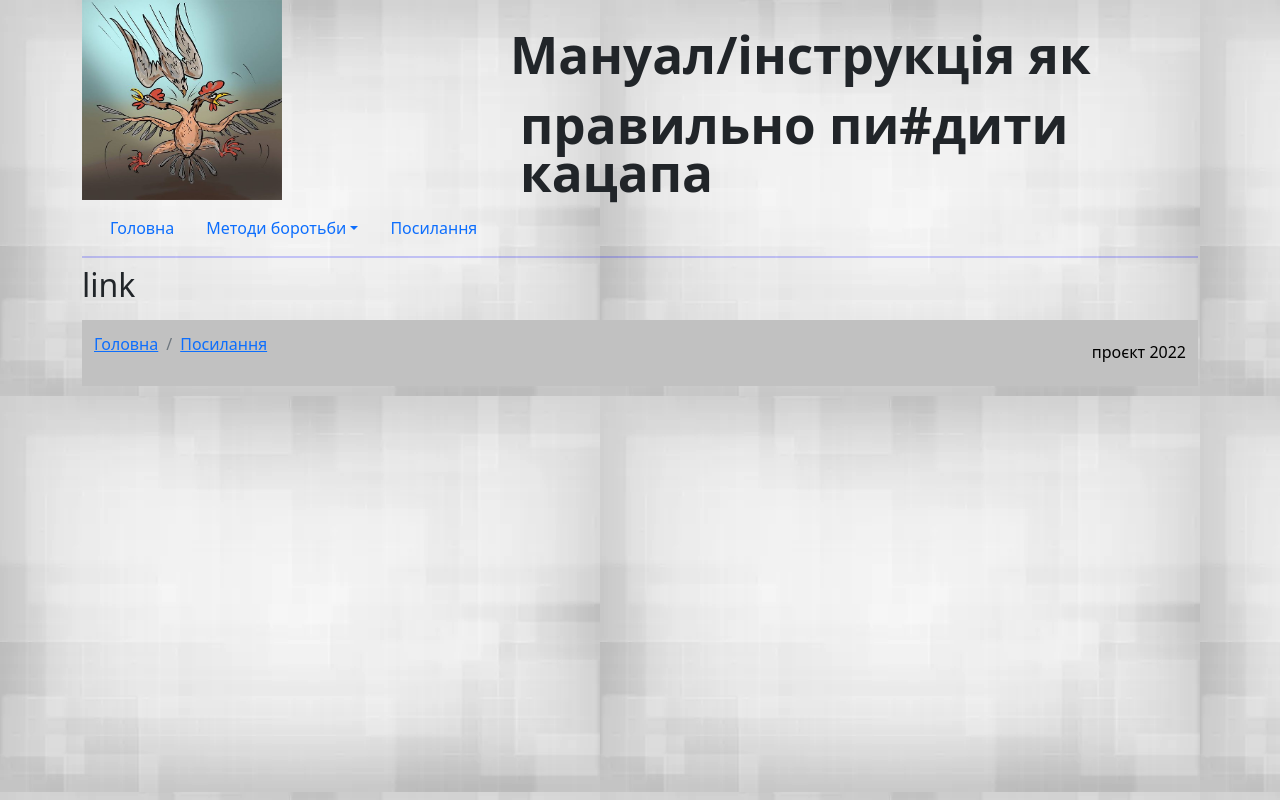
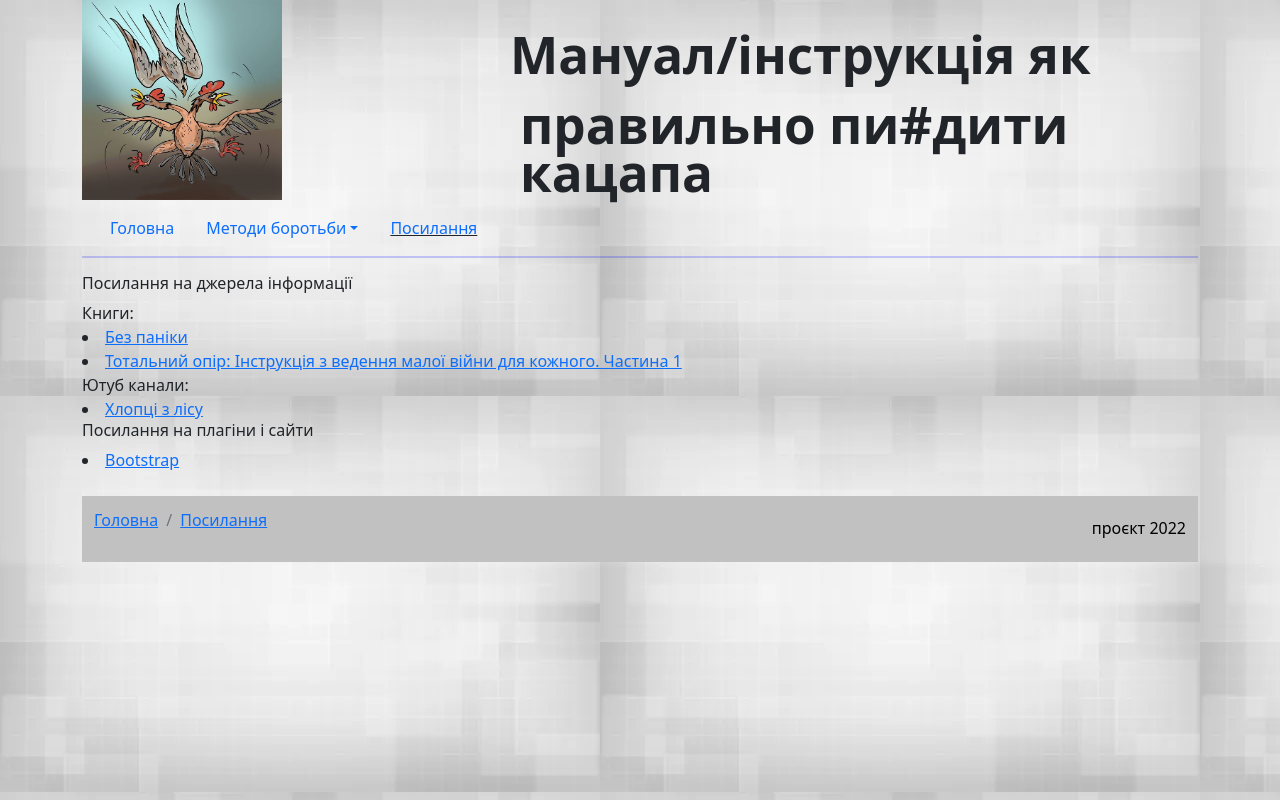
Before and after one commit to Kserhi/Web, a plain HTML site: page link.html in a window 1280 px wide. Drawn offline with nearby package versions, Linux system fonts and the light colour scheme.

Commit message:
наповненя сайту

```diff
--- a/link.html
+++ b/link.html
@@ -33,7 +33,7 @@
               <li><a class="dropdown-item" href="file:///C:/Users/laki/Desktop/Web-main/partez.html">Партизанщина</a></li>
             </ul>
           </li>
-          <li class="nav-item">
+          <li class="nav-item lowLine">
             <a class="nav-link" href="file:///C:/Users/laki/Desktop/Web-main/link.html">Посилання</a>
           </li>
         </ul>
@@ -41,26 +41,30 @@
     </div>
   </nav>
 
-
-
   </header>
 
-
 <main>
-
-
-
-
-
-
+<br>
 <section>
-      <p><h2>link</h2></p>
-
-
+<h6>Посилання на джерела інформації</h6>
+   Книги:
+  <li><a href="https://www.yakaboo.ua/ua/bez-paniki-jak-vizhiti-borotisja-j-peremogti-pid-chas-bojovih-dij-poradnik-dlja-civil-nogo-naselennja.html">Без паніки</a>
+  </li>
+  <li>
+    <a href="https://astrolabium.com.ua/totalnyj_opir_instrukcija_z_vedennja_maloji_vijny_dlja_kozhnogo_chastyna_1-fon_dah_gans.html">Тотальний опір: Інструкція з ведення малої війни для кожного. Частина 1</a>
+  </li>
+  Ютуб канали:
+  <li>
+    <a href="https://www.youtube.com/channel/UCyCGOQ9g-S8HI3JtByK6b4A">Хлопці з лісу</a>
+  </li>
+</section>
+<h6>Посилання на плагіни і сайти</h6>
+<li>
+    <a href="https://getbootstrap.com/">Bootstrap</a>
+</li>
+</section>
+<br>
 </main>
-
-
-
 
 <footer class="page-footer">
     <div class="container">
@@ -71,15 +75,9 @@
       </ol>
     </nav>
      <p>проєкт 2022</p>
-
-
       </div>
-
 </footer>
-
-
  <script src="https://cdn.jsdelivr.net/npm/@popperjs/core@2.10.2/dist/umd/popper.min.js" integrity="sha384-7+zCNj/IqJ95wo16oMtfsKbZ9ccEh31eOz1HGyDuCQ6wgnyJNSYdrPa03rtR1zdB" crossorigin="anonymous"></script>
  <script src="https://cdn.jsdelivr.net/npm/bootstrap@5.1.3/dist/js/bootstrap.min.js" integrity="sha384-QJHtvGhmr9XOIpI6YVutG+2QOK9T+ZnN4kzFN1RtK3zEFEIsxhlmWl5/YESvpZ13" crossorigin="anonymous"></script>
-
 </body>
 </html>
--- a/style.css
+++ b/style.css
@@ -15,7 +15,9 @@
   box-shadow: 0px 2px 0px 0px rgba(0, 0, 252, .2);
 }
 
-
+.lowLine{
+   text-decoration: underline; /* Подчеркивание заголовка */
+}
 
 .курка{
   height: 200px; /* Высота блока */
@@ -23,7 +25,10 @@
   position: absolute;
 }
 
-
+.pip{
+   height: 200px; /* Высота блока */
+  width:200px; /* Ширина блока */
+}
 .page-header {
   height: 250px; /* Высота блока */
 }
```
Also changed, not shown: index.html (+8 -9 lines), partez.html (+3 -3 lines), tcivSprot.html (+6 -2 lines), img/shot.gif (deleted), img/гівка.gif (deleted), img/корабель.jpg (deleted), img/прапор.jpg (deleted), img/інх.jpg (deleted). Lines whose indentation alone changed are shown as unchanged.
